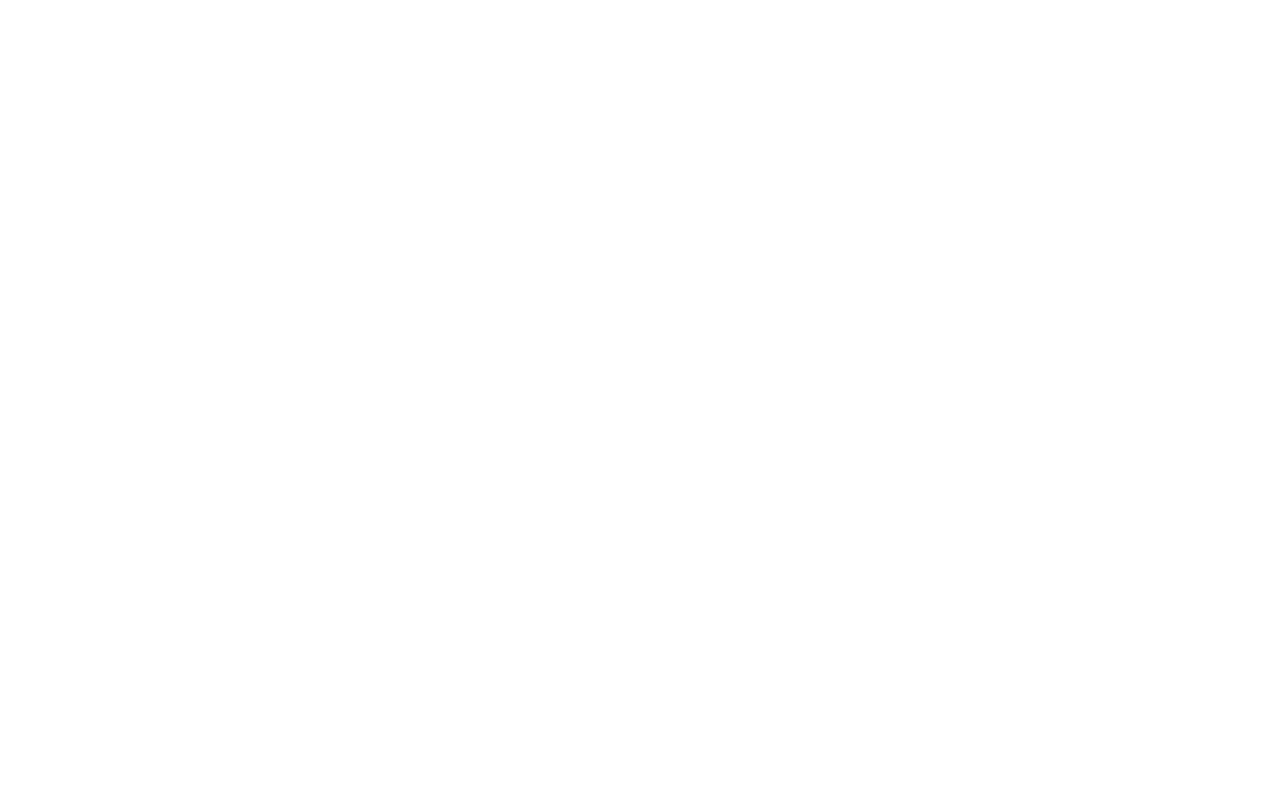
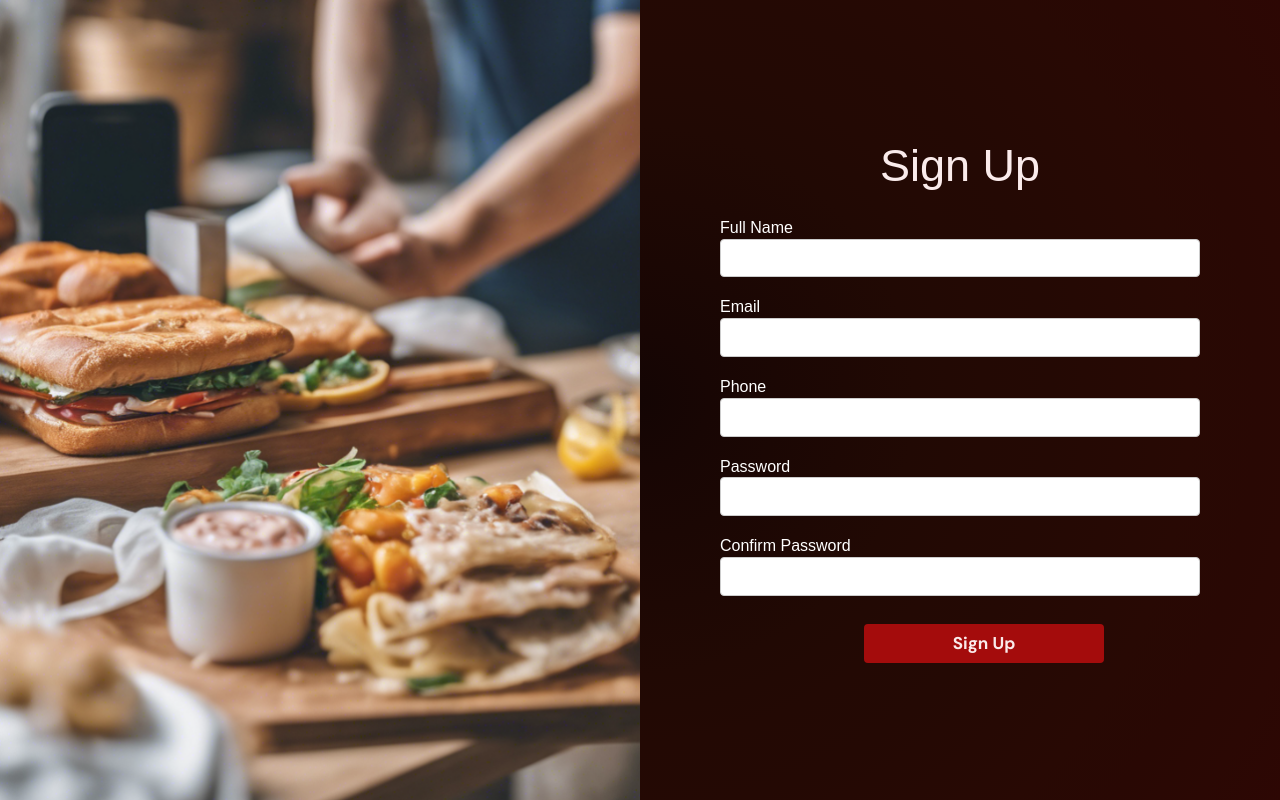
Before and after one commit to johnwalle/fastx-delivery-app, a React (Create React App) app in the folder frontend/: page /register in a window 1280 px wide. Before the commit this address had no page. Built offline with nearby package versions, Linux system fonts and the light colour scheme; a web font is replaced by a local one.

Commit message:
login and signup added

```diff
--- a/frontend/src/App.js
+++ b/frontend/src/App.js
@@ -1,12 +1,16 @@
 // Filename: App.js
 import LandingPage from './pages/LandingPage'
 import { BrowserRouter as Router, Routes, Route } from 'react-router-dom'
+import LoginPage from './pages/LoginPage';
+import SignupPage from './pages/SignupPage';
 function App() {
   return (
     <div className="App">
       <Router>
         <Routes>
           <Route path='/' element={<LandingPage />} />
+          <Route path='/login' element={<LoginPage />} />
+          <Route path='/register' element={<SignupPage />} />
         </Routes>
       </Router>
     </div>
--- /dev/null
+++ b/frontend/src/pages/LoginPage/index.js
@@ -0,0 +1,29 @@
+import React from 'react'
+import login from '../../assets/login.png'
+
+function LoginPage() {
+    return (
+        <div>
+            <div className='grid grid-cols-1 lg:grid-cols-2'>
+                <div className='hidden md:hidden lg:flex'>
+                    <img src={login} width={100} className='w-full h-screen object-cover' />
+                </div>
+                {/* Login form */}
+                <div className='h-screen flex flex-col items-center justify-center mx-10 md:mx-20'>
+                    <h2>Log In</h2>
+                    <form>
+                        <label className='text-white'>Email</label>
+                        <input type='email' className='w-full mb-5' />
+
+                        <label className='text-white'>Password</label>
+                        <input type='password' className='w-full mb-10' />
+
+                        <button className='primary w-1/2 md:mx-36 mx-16'>Sign In</button>
+                    </form>
+                </div>
+            </div>
+        </div>
+    )
+}
+
+export default LoginPage
--- /dev/null
+++ b/frontend/src/pages/SignupPage/index.js
@@ -0,0 +1,37 @@
+import React from 'react'
+import register from '../../assets/register.png'
+
+function SignupPage() {
+    return (
+        <div>
+            <div className='grid grid-cols-1 lg:grid-cols-2'>
+                <div className='hidden md:hidden lg:flex'>
+                    <img src={register} width={100} className='w-full h-screen object-cover' />
+                </div>
+                <div className='h-screen flex flex-col items-center justify-center mx-10 md:mx-20'>
+                    <h2>Sign Up</h2>
+                    <form>
+                        <label className='text-white'>Full Name</label>
+                        <input type='text' className='w-full mb-5' />
+
+                        <label className='text-white'>Email</label>
+                        <input type='email' className='w-full mb-5' />
+
+                        <label className='text-white'>Phone</label>
+                        <input type='number' className='w-full mb-5' />
+
+                        <label className='text-white'>Password</label>
+                        <input type='password' className='w-full mb-5' />
+
+                        <label className='text-white'>Confirm Password</label>
+                        <input type='password' className='w-full mb-7' />
+
+                        <button className='primary w-1/2 mx-16 md:mx-36'>Sign Up</button>
+                    </form>
+                </div>
+            </div>
+        </div>
+    )
+}
+
+export default SignupPage
```
Also changed, not shown: frontend/src/assets/login.png (added), frontend/src/assets/register.png (added).
